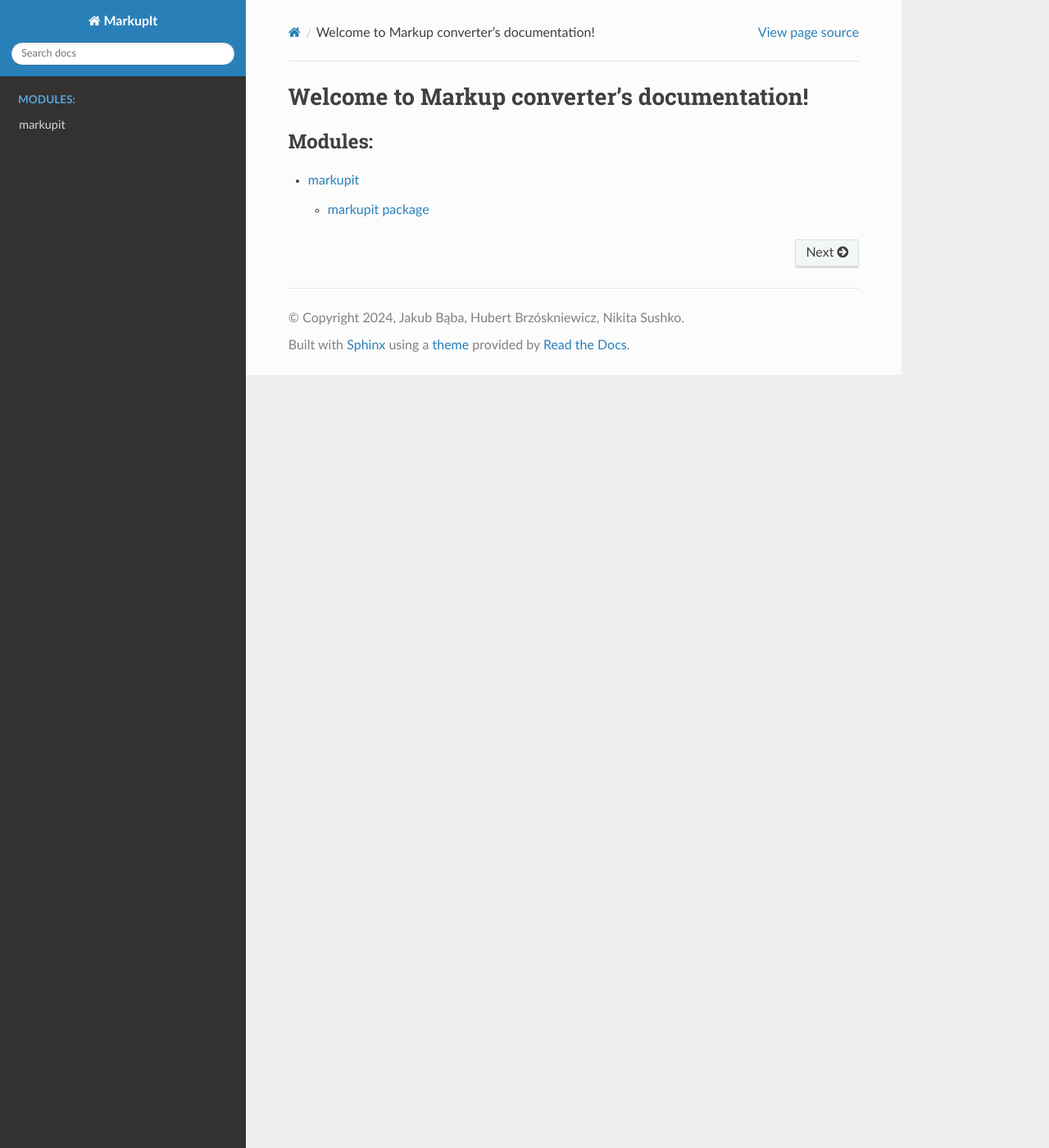
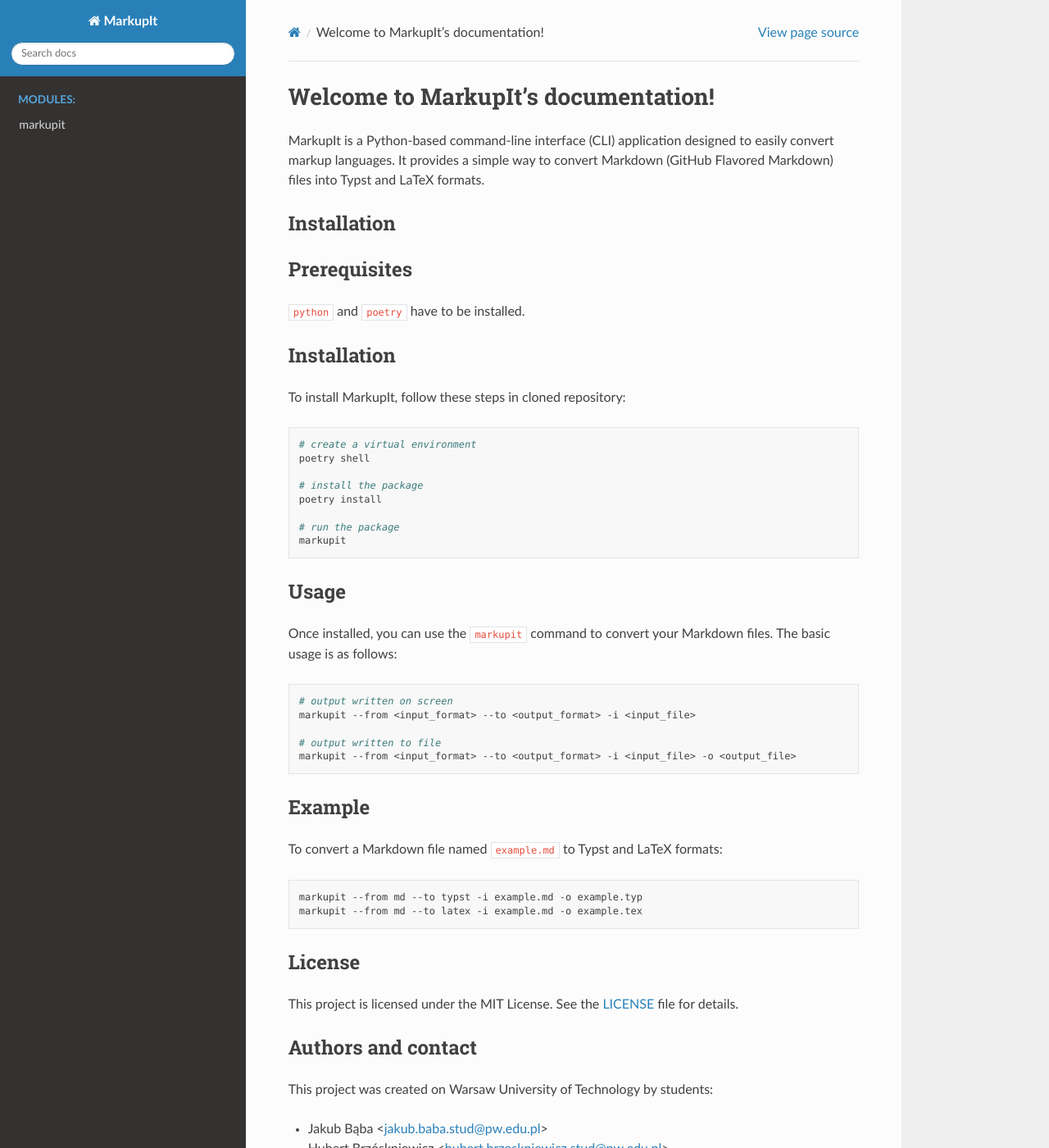
Before and after one commit to b0mbix/markupit, a Sphinx documentation site: the page built from docs/source/index.rst, in a window 1280 px wide and 1400 px high. Shown: the whole window at 82% size. Built offline with Sphinx 7.4.7 and the Read the Docs theme 2.0.0, drawn with Linux system fonts in a browser that asks for light colours; some of the changed text lies outside the part shown.

Commit message:
added readme content to the documentation

```diff
--- a/docs/source/index.rst
+++ b/docs/source/index.rst
@@ -1,7 +1,72 @@
 
-Welcome to Markup converter's documentation!
+Welcome to MarkupIt's documentation!
 ============================================
 
+
+MarkupIt is a Python-based command-line interface (CLI) application designed to easily convert markup languages. It provides a simple way to convert Markdown (GitHub Flavored Markdown) files into Typst and LaTeX formats.
+
+
+Installation
+------------
+
+Prerequisites
+-------------
+``python`` and ``poetry`` have to be installed.
+
+Installation
+------------
+To install MarkupIt, follow these steps in cloned repository:
+
+.. code-block:: sh
+
+   # create a virtual environment
+   poetry shell
+
+   # install the package
+   poetry install
+
+   # run the package
+   markupit
+
+Usage
+-----
+
+Once installed, you can use the ``markupit`` command to convert your Markdown files. The basic usage is as follows:
+
+.. code-block:: sh
+
+   # output written on screen
+   markupit --from <input_format> --to <output_format> -i <input_file>
+
+   # output written to file
+   markupit --from <input_format> --to <output_format> -i <input_file> -o <output_file>
+
+Example
+-------
+To convert a Markdown file named ``example.md`` to Typst and LaTeX formats:
+
+.. code-block:: sh
+
+   markupit --from md --to typst -i example.md -o example.typ
+   markupit --from md --to latex -i example.md -o example.tex
+
+License
+-------
+
+This project is licensed under the MIT License. See the `LICENSE <https://github.com/b0mbix/markupit/blob/main/LICENSE>`_ file for details.
+
+Authors and contact
+-------------------
+
+This project was created on Warsaw University of Technology by students:
+
+- Jakub Bąba <jakub.baba.stud@pw.edu.pl>
+- Hubert Brzóskniewicz <hubert.brzoskniewicz.stud@pw.edu.pl>
+- Nikita Sushko <nikita.sushko.stud@pw.edu.pl>
+
+Project mentor
+--------------
+- `dr inż. Łukasz Neumann <https://repo.pw.edu.pl/info/author/WUT7244d020213e4e41ac349f81b7b6f3b0/%25C5%2581ukasz%2BNeumann+title?affil=IN&r=publication&lang=pl>`_
 
 
 .. toctree::
```
